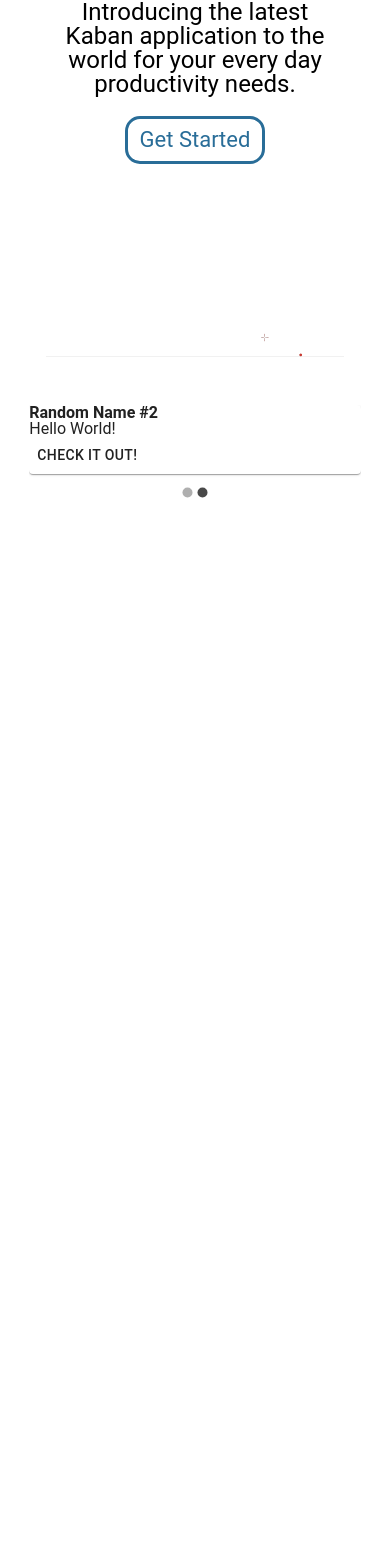
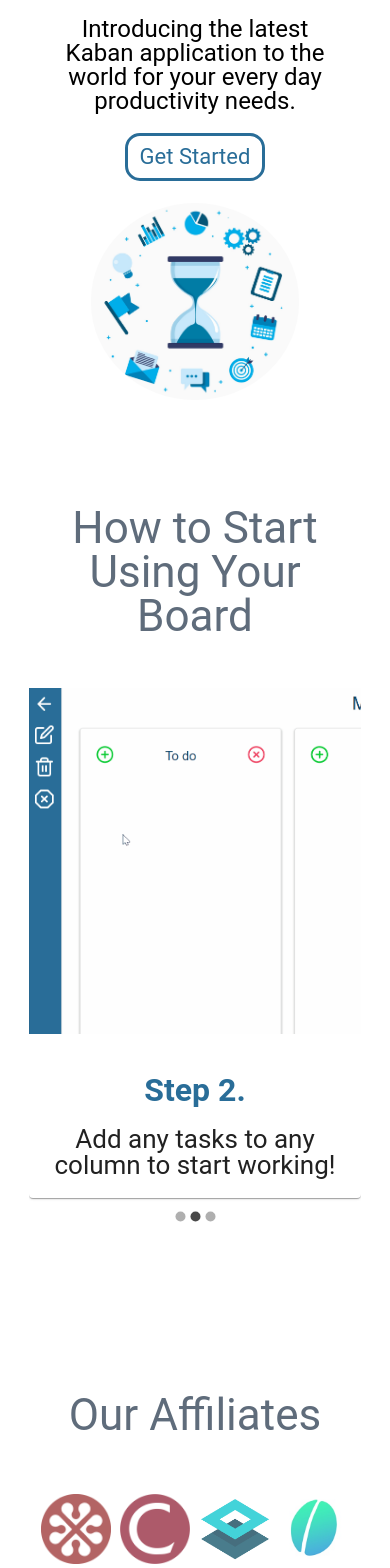
Before and after one commit to garorueda99/cb-kanban-mintbean, a React (Create React App) app: page / in a window 390 px wide. Shown: the part 350-1918 px from the top of the page. Before the commit the page ends 850 px from the top, so only its background shows below. Built offline with nearby package versions, Linux system fonts and the light colour scheme.

Commit message:
updated landing page layout + mobile

```diff
--- a/src/Components/LandingPage/ContentCarousel.js
+++ b/src/Components/LandingPage/ContentCarousel.js
@@ -1,36 +1,109 @@
 import React from "react";
+import styled from "styled-components";
 import Carousel from "react-material-ui-carousel";
 import { Paper } from "@material-ui/core";
 import Button from "@material-ui/core/Button";
+import Step1 from "../../assets/gifs/Step1.gif";
+import Step2 from "../../assets/gifs/Step2.gif";
+import Step3 from "../../assets/gifs/Step3.gif";
+import COLORS from "../COLORS";
 
 export const ContentCarousel = (props) => {
   const items = [
     {
-      name: "Random Name #1",
-      description: "Probably the most random thing you have ever seen!",
+      title: "Step 1.",
+      description: "Start by entering your project's name.",
+      imgSrc: Step1,
     },
     {
-      name: "Random Name #2",
-      description: "Hello World!",
+      title: "Step 2.",
+      description: "Add any tasks to any column to start working!",
+      imgSrc: Step2,
+    },
+    {
+      title: "Step 3.",
+      description:
+        "Be Productive! Advance your tasks to the next column as it gets completed.",
+      imgSrc: Step3,
     },
   ];
 
   return (
-    <Carousel>
-      {items.map((item, i) => (
-        <Item key={i} item={item} />
-      ))}
-    </Carousel>
+    <Wrapper>
+      <MainTitle>How to Start Using Your Board</MainTitle>
+      <Carousel>
+        {items.map((item, i) => (
+          <Item key={i} item={item} />
+        ))}
+      </Carousel>
+    </Wrapper>
   );
 };
 
 function Item(props) {
   return (
     <Paper>
-      <h2>{props.item.name}</h2>
-      <p>{props.item.description}</p>
-
-      <Button className="CheckButton">Check it out!</Button>
+      <Container>
+        <Animation src={props.item.imgSrc} alt={props.item.title} />
+        <Content>
+          <Title>{props.item.title}</Title>
+          <Text>{props.item.description}</Text>
+        </Content>
+      </Container>
     </Paper>
   );
 }
+
+const Wrapper = styled.div`
+  position: relative;
+  /* border: 5px solid red; */
+  margin: 10vh 0;
+  padding: inherit;
+`;
+
+const Animation = styled.img`
+  width: 800px;
+  flex: 2;
+
+  @media (max-width: 1150px) {
+    /* width: 700px; */
+    margin: 0 auto;
+  }
+`;
+
+const Container = styled.div`
+  display: flex;
+
+  @media (max-width: 1150px) {
+    display: flex;
+    flex-direction: column;
+  }
+`;
+
+const Content = styled.div`
+  flex: 1;
+  display: flex;
+  flex-direction: column;
+  justify-content: center;
+  /* align-items: center; */
+  text-align: center;
+  padding: 20px;
+`;
+
+const Title = styled.h1`
+  font-size: 32px;
+  margin: 20px 0;
+  color: ${COLORS.btnPrimary};
+`;
+
+const Text = styled.p`
+  font-size: 26px;
+`;
+
+const MainTitle = styled.h1`
+  font-size: 44px;
+  text-align: center;
+  font-weight: 400;
+  margin-bottom: 50px;
+  color: ${COLORS.outlineGrey};
+`;
--- a/src/Components/LandingPage/ContentHero.js
+++ b/src/Components/LandingPage/ContentHero.js
@@ -3,7 +3,7 @@ import styled from "styled-components/macro";
 
 import { Link } from "react-router-dom";
 
-import test from "../../assets/test.gif";
+import Hero from "../../assets/Hero.jpg";
 
 import COLORS from "../COLORS";
 
@@ -26,7 +26,7 @@ export const ContentHero = () => {
           </ButtonContainer>
         </Column>
         <Column>
-          <Animation src={test} />
+          <Animation src={Hero} alt="cta pic" />
         </Column>
       </CardContainer>
     </Wrapper>
@@ -61,6 +61,11 @@ const Text = styled.p`
 const Animation = styled.img`
   position: relative;
   width: 100%;
+  border-radius: 80%;
+
+  @media (max-width: 860px) {
+    width: 70%;
+  }
 `;
 
 const ButtonContainer = styled.div`
@@ -80,7 +85,11 @@ const CardContainer = styled.div`
   justify-content: center;
   align-items: center;
   padding: 5%;
+  margin: 5% 0;
   min-height: 80vh;
+  /* border: 2px solid gainsboro;
+  border-radius: 12px;
+  box-shadow: 0px 1px 1px 2px rgba(211, 211, 211, 0.75); */
 
   @media (max-width: 860px) {
     display: flex;
--- a/src/Components/LandingPage/ContentSponsors.js
+++ b/src/Components/LandingPage/ContentSponsors.js
@@ -6,9 +6,12 @@ import cuLogo from "../../assets/cuLogo.png";
 import fpLogo from "../../assets/fpLogo.png";
 import mbLogo from "../../assets/mbLogo.jpg";
 
+import COLORS from "../COLORS";
+
 export const ContentSponsors = () => {
   return (
     <LogoContainer>
+      <Title>Our Affiliates</Title>
       <LogoList>
         <li>
           <Link
@@ -47,8 +50,17 @@ export const ContentSponsors = () => {
   );
 };
 
+const Title = styled.h1`
+  font-size: 44px;
+  text-align: center;
+  font-weight: 400;
+  margin-bottom: 50px;
+  color: ${COLORS.outlineGrey};
+`;
+
 const LogoContainer = styled.div`
   position: relative;
+  margin: 20vh 0;
   /* border: 5px solid red; */
   /* background: white; */
   /* min-height: 5vh; */
@@ -62,12 +74,22 @@ const LogoList = styled.ul`
   background-color: white;
   padding: 2%;
   margin: 3em 0;
+
+  @media (max-width: 1150px) {
+    /* flex-direction: column; */
+    flex-wrap: wrap;
+  }
 `;
 
 const Logo = styled.img`
   width: 100px;
   height: 100%;
   opacity: 0.75;
+
+  @media (max-width: 1150px) {
+    /* flex-direction: column; */
+    width: 70px;
+  }
 `;
 
 const Link = styled.a`
--- a/src/Components/LandingPage/Footer.js
+++ b/src/Components/LandingPage/Footer.js
@@ -15,7 +15,7 @@ const Wrapper = styled.div`
   /* border: 5px solid pink; */
   display: flex;
   position: relative;
-  bottom: 0;
+  /* bottom: 0; */
   justify-content: center;
   align-items: center;
   background-color: ${COLORS.btnPrimary};
--- a/src/Components/LandingPage/Header.js
+++ b/src/Components/LandingPage/Header.js
@@ -27,6 +27,9 @@ const Wrapper = styled.div`
 const Left = styled.div`
   margin-left: 5%;
   flex: 4;
+  @media (max-width: 700px) {
+    margin-left: 0;
+  }
 `;
 
 const Right = styled.div`
@@ -34,6 +37,10 @@ const Right = styled.div`
   justify-content: flex-end;
   margin-right: 5%;
   flex: 6;
+
+  @media (max-width: 700px) {
+    display: none;
+  }
 `;
 
 const PageTitle = styled.h1`
@@ -43,7 +50,8 @@ const PageTitle = styled.h1`
   color: ${COLORS.btnPrimary};
 
   @media (max-width: 700px) {
-    font-size: 20px;
+    font-size: 38px;
+    text-align: center;
   }
 `;
 
--- a/src/Components/LandingPage/HeaderSponsors.js
+++ b/src/Components/LandingPage/HeaderSponsors.js
@@ -48,11 +48,20 @@ export const HeaderSponsors = () => {
 };
 
 const LogoContainer = styled.div`
+  display: none;
   position: relative;
   margin-right: 20px;
   /* border: 5px solid red; */
   /* background: white; */
   /* min-height: 5vh; */
+
+  @media (max-width: 1200px) {
+    display: block;
+  }
+
+  @media (max-width: 860px) {
+    display: none;
+  }
 `;
 
 const LogoList = styled.ul`
--- a/src/Components/LandingPage/MainContent.js
+++ b/src/Components/LandingPage/MainContent.js
@@ -2,6 +2,7 @@ import React from "react";
 import styled from "styled-components";
 
 import { ContentHero } from "./ContentHero";
+import { ContentSponsors } from "./ContentSponsors";
 import { ContentCarousel } from "./ContentCarousel";
 
 const MainContent = () => {
@@ -9,6 +10,7 @@ const MainContent = () => {
     <Wrapper>
       <ContentHero />
       <ContentCarousel />
+      <ContentSponsors />
     </Wrapper>
   );
 };
--- a/src/Components/LandingPage/index.js
+++ b/src/Components/LandingPage/index.js
@@ -10,7 +10,7 @@ const LandingPage = () => {
     <Wrapper>
       <Header />
       <MainContent />
-      {/* <Footer /> */}
+      <Footer />
     </Wrapper>
   );
 };
```
